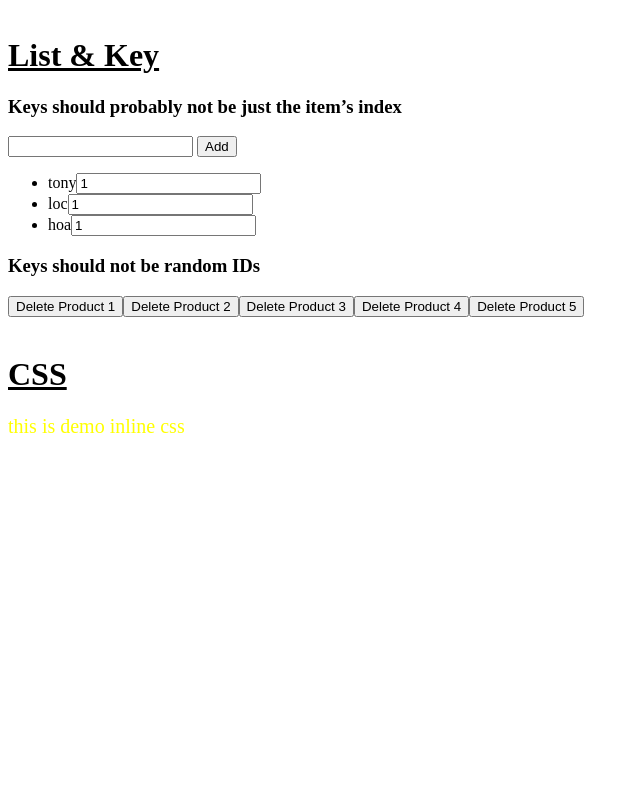
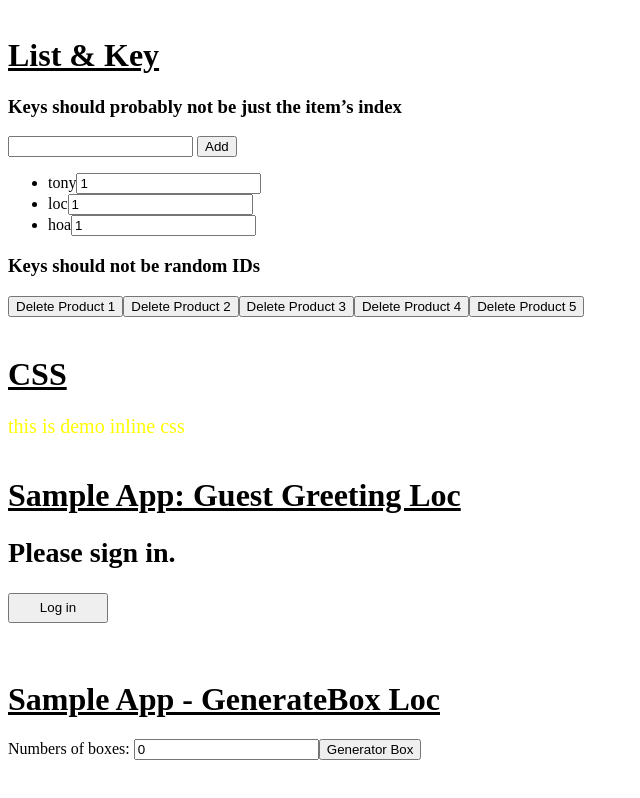
Before and after one commit to drawyoung0405/react-course-hero, a React (Vite) app: page / in a window 1280 px wide. Shown: the part 1986-2784 px from the top of the page, without its empty margins (0-640 px from the left). Before the commit the page ends 2468 px from the top, so only its background shows below. Built offline with nearby package versions, Linux system fonts and the light colour scheme.

Commit message:
SampleAppLoc

```diff
--- a/src/App.jsx
+++ b/src/App.jsx
@@ -3,10 +3,12 @@ import Props from './Props';
 import State from './State';
 import Component from './Component';
 import ComposeComponentTony from './sampleApp/ComposeComponentTony/ComposeComponentTony';
-import ComposeComponentLoc from './sampleApp-DuyLoc/ComposeComponentLoc';
+import ComposeComponentLoc from './sampleApp-DuyLoc/sampleApp-ComposeComponent/ComposeComponentLoc';
 import ConditionalRendering from './ConditionalRendering';
 import List from './List';
 import CSS from './CSS';
+import GuestGreeting from './sampleApp-DuyLoc/sampleApp-GuestGreeting-Loc/GuestGreeting';
+import Box from './sampleApp-DuyLoc/sampleApp-GenerateBox/Box';
 
 function App() {
   const count = 1;
@@ -40,6 +42,12 @@ function App() {
       <br />
       <CSS />
 
+      <br />
+      <GuestGreeting />
+
+      <br />
+      <Box />
+
 
 
      <br/>
--- a/src/index.css
+++ b/src/index.css
@@ -33,3 +33,25 @@
   background-color: #94a3b8;
   color: #fff;
 }
+.btn--login,
+.btn--logout{
+  width: 100px;
+  height: 30px;
+  cursor: pointer;
+}
+.box{
+  display: flex;
+  flex-direction: row;
+  gap: 30px;
+  margin-top: 50px;
+  flex-wrap: wrap;
+}
+.box__item{
+  width: 100px;
+  height: 100px;
+  display: flex;
+  justify-content: center;
+  align-items: center;
+  cursor: pointer;
+  border-radius: 5px;
+}
--- /dev/null
+++ b/src/sampleApp-DuyLoc/sampleApp-GenerateBox/Box.jsx
@@ -0,0 +1,60 @@
+import React from "react";
+
+function Box() {
+  const [count, setCount] = React.useState(0);
+  const [box, setBox] = React.useState([]);
+
+  function generateBox() {
+    const newBox = Array.from({ length: count }).map((_, index) => ({
+      id: index,
+      color: randomColor(),
+    }));
+    setBox(newBox);
+  }
+
+  function randomColor() {
+    return "#" + Math.floor(Math.random() * 16777215).toString(16);
+  }
+
+  const changeColor = (id) => {
+    setBox((prevBox) =>
+      prevBox.map((items) =>
+        items.id === id ? { ...items, color: randomColor() } : items
+      )
+    );
+  };
+  return (
+    <>
+      <h1>Sample App - GenerateBox Loc</h1>
+      <label htmlFor="inputQuantityBox">Numbers of boxes: </label>
+      <input
+        type="text"
+        id="inputQuantityBox"
+        value={count}
+        onChange={(e) => setCount(e.target.value)}
+      />
+      <button
+        type="button"
+        onClick={generateBox}
+      >
+        Generator Box
+      </button>
+      <div className="box">
+        {box.map((box) => {
+          return (
+            <div
+              className="box__item"
+              style={{ backgroundColor: box.color }}
+              onClick={() => changeColor(box.id)}
+              key={box.id}
+            >
+              Box #{box.id + 1}
+            </div>
+          );
+        })}
+      </div>
+    </>
+  );
+}
+
+export default Box;
--- /dev/null
+++ b/src/sampleApp-DuyLoc/sampleApp-GuestGreeting-Loc/GuestGreeting.jsx
@@ -0,0 +1,15 @@
+import React from 'react'
+import Login from "./Login";
+import Logout from "./Logout";
+
+function GuestGreeting() {
+    const [isValid, setIsValid] = React.useState(false);
+  return (
+    <>
+        <h1>Sample App: Guest Greeting Loc</h1>
+        <h3>{isValid ? <Logout setIsValid={setIsValid} /> : <Login setIsValid={setIsValid} />}</h3>
+    </>
+  )
+}
+
+export default GuestGreeting
--- /dev/null
+++ b/src/sampleApp-DuyLoc/sampleApp-GuestGreeting-Loc/Login.jsx
@@ -0,0 +1,14 @@
+import React from 'react'
+
+function Login({setIsValid}) {
+  return (
+    <>
+        <h2>Please sign in.</h2>
+        <button
+        className="btn--login"
+        onClick={() => setIsValid(prevIsValid => !prevIsValid)}>Log in</button>
+    </>
+  )
+}
+
+export default Login
--- /dev/null
+++ b/src/sampleApp-DuyLoc/sampleApp-GuestGreeting-Loc/Logout.jsx
@@ -0,0 +1,14 @@
+import React from 'react'
+
+function Logout({setIsValid}) {
+  return (
+    <>
+        <h2>Welcome to Loc.</h2>
+        <button
+        className="btn--logout"
+        onClick={() => setIsValid(prevIsValid => !prevIsValid)}>Log out</button>
+    </>
+  )
+}
+
+export default Logout
```
Also changed, not shown: src/sampleApp-DuyLoc/sampleApp-ComposeComponent/ButtonComponentLoc.jsx (renamed from src/sampleApp-DuyLoc/ButtonComponentLoc.jsx), src/sampleApp-DuyLoc/sampleApp-ComposeComponent/ComposeComponentLoc.jsx (renamed from src/sampleApp-DuyLoc/ComposeComponentLoc.jsx), src/sampleApp-DuyLoc/sampleApp-ComposeComponent/TitleComponentLoc.jsx (renamed from src/sampleApp-DuyLoc/TitleComponentLoc.jsx).
